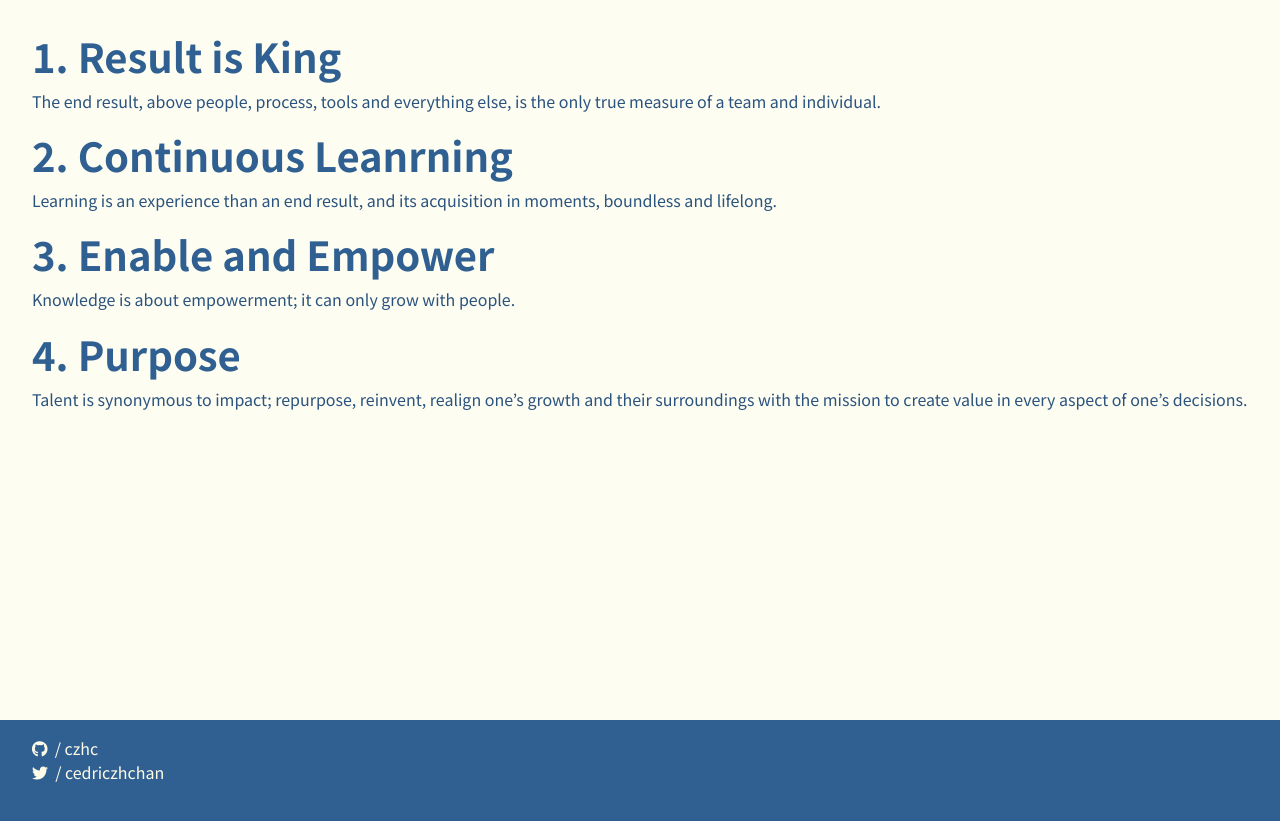
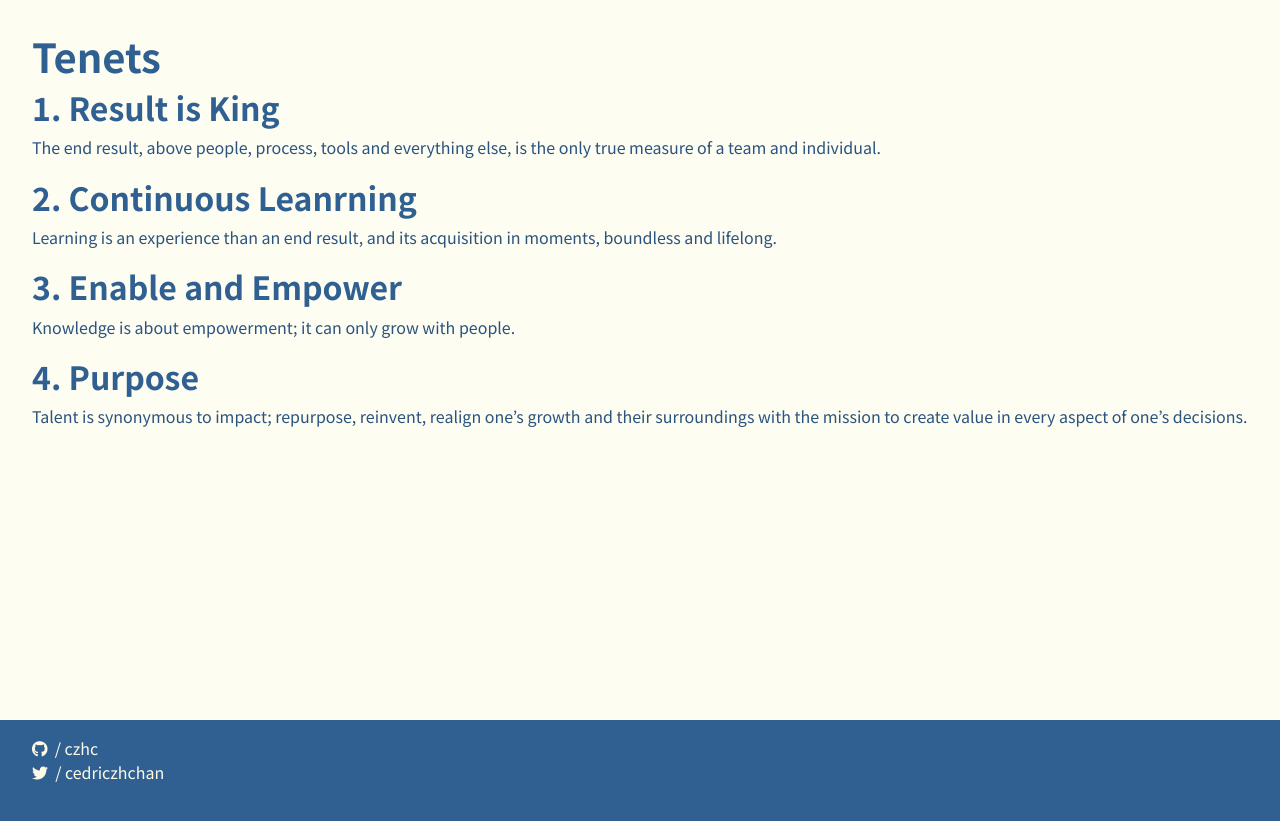
Before and after one commit to czhc/czhc.github.io, a Jekyll site: the page built from tenets/index.md, in a window 1280 px wide. Shown: the top 821 px of the page. Built offline with Jekyll 4.4.1, drawn with Linux system fonts in a browser that asks for light colours; nearby versions of some CDN libraries.

Commit message:
Update tenets

```diff
--- a/tenets/index.md
+++ b/tenets/index.md
@@ -3,20 +3,21 @@ title: Tenets
 layout: default
 
 ---
+# Tenets
 
-# 1. Result is King
+## 1. Result is King
 
 The end result, above people, process, tools and everything else, is the only true measure of a team and individual.
 
-# 2. Continuous Leanrning
+## 2. Continuous Leanrning
 
 Learning is an experience than an end result, and its acquisition in moments, boundless and lifelong.
 
 
-# 3. Enable and Empower
+## 3. Enable and Empower
 
 Knowledge is about empowerment; it can only grow with people.
 
-# 4. Purpose
+## 4. Purpose
 
 Talent is synonymous to impact; repurpose, reinvent, realign one's growth and their surroundings with the mission to create value in every aspect of one's decisions.
```
